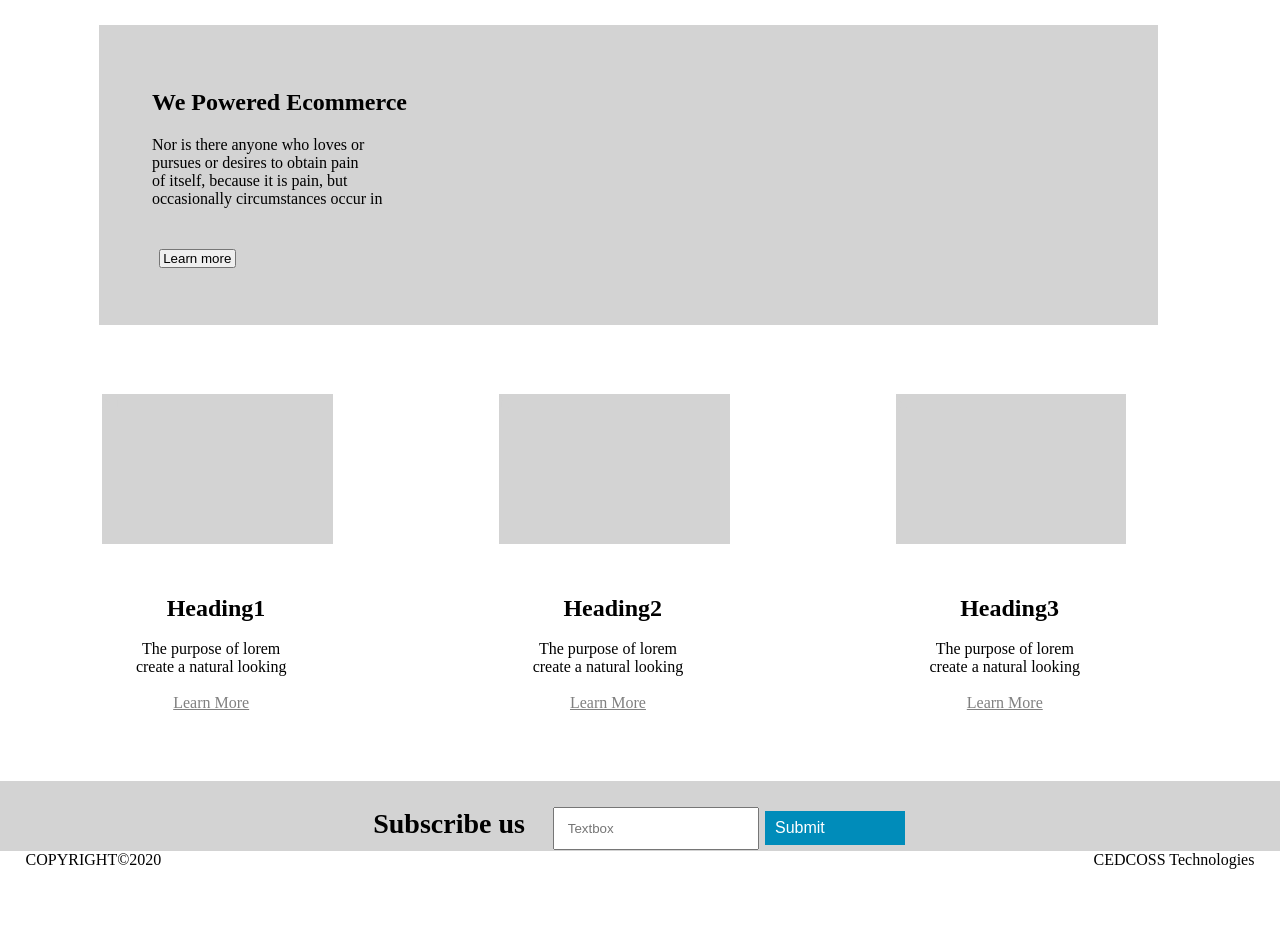
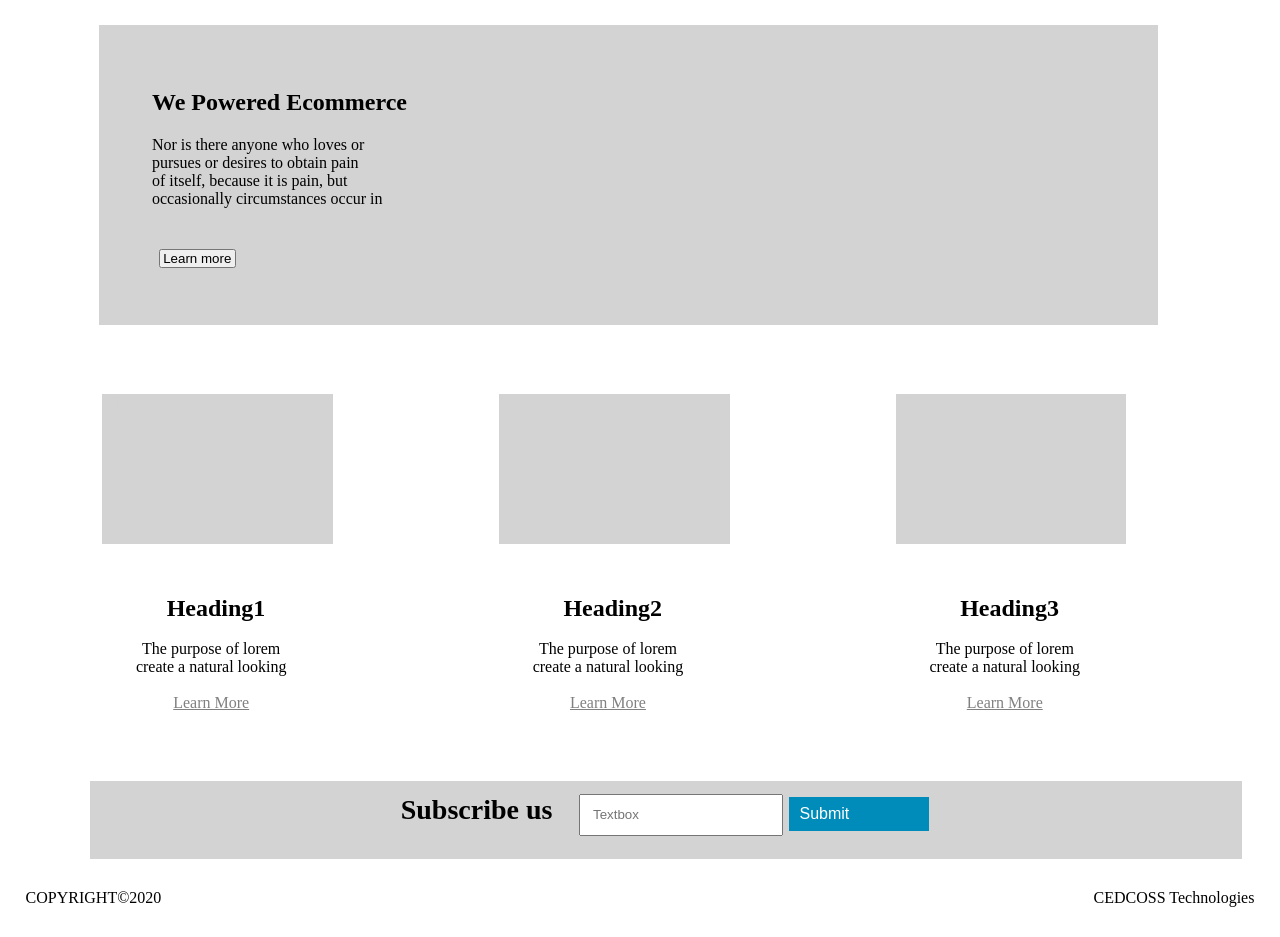
Before and after one commit to AkankshaDCedcoss/template-3, a plain HTML site: page src/index.html in a window 1280 px wide. Shown: the part 152-1089 px from the top of the page. Before the commit the page ends 1021 px from the top, so only its background shows below. Drawn offline with Linux system fonts and the light colour scheme.

Commit message:
Correction done

```diff
--- a/src/style.css
+++ b/src/style.css
@@ -153,26 +153,14 @@ h2 {
     display: inline-block;
 
 }
-/* .p2
-{
-    float: left;
-    padding: 5% 0 5% 3%;
-} */
-/* .pdiv1
-{
-    float: right;
-    padding: 3%;
-    margin-left: 2%;
-}
-.p1{
-  float: left;
-  padding: 5% 0 5% 3%;
-} */
+
 .div4{
   margin-top:5px ;
-  width: 100%;
-  padding:2%;
-  height: 70px;
+  width: 90%;
+  padding-bottom:1%;
+  padding-top: 1%;
+  margin-left: 90px;
+  height: 10%;
   text-align: center;
   display:inline-block;
   background-color: lightgray;
@@ -204,14 +192,23 @@ h2 {
 }
 
 .divf1{
+  margin-top: 30px;
+  margin-bottom: 30px;
   padding-left:2%;
   float:left;
 }
 .divf2{
   padding-right:2%;
   float:right;
+  margin-top: 30px;
+  margin-bottom: 30px;
 }
 .text-field
 {
   padding: 1%;
+
 }
+.div4 input[type="text"]
+{
+  margin-bottom: 10px;
+}
```
